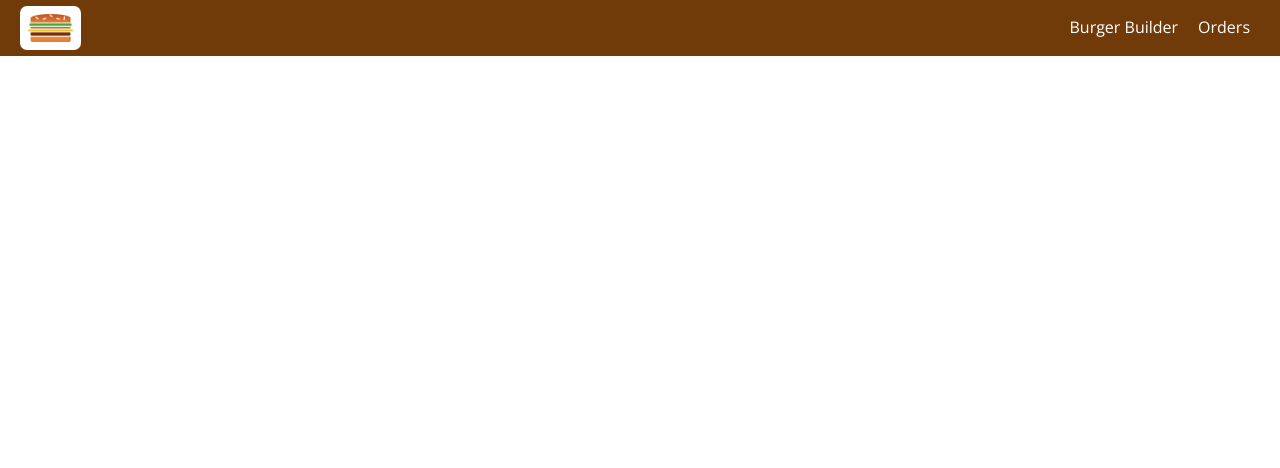
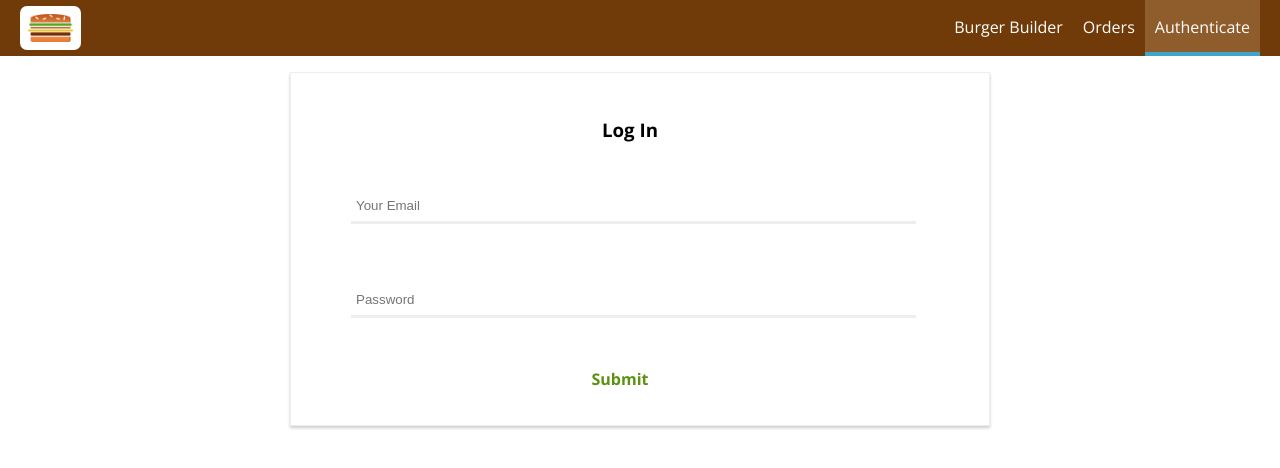
Before and after one commit to DarthVeka/burger-builder, a React app: page /auth in a window 1280 px wide. Shown: the top 468 px of the page. Built offline with nearby package versions, Linux system fonts and the light colour scheme.

Commit message:
Added Auth page

```diff
--- a/src/App.js
+++ b/src/App.js
@@ -5,6 +5,7 @@
 import BurgerBuilder from './containers/BurgerBuilder/BurgerBuilder';
 import Checkout from './containers/Checkout/Checkout';
 import Orders from './containers/Orders/Orders';
+import Auth from './containers/Auth/Auth';
 
 class App extends Component {
   render() {
@@ -14,6 +15,7 @@
           <Switch>
             <Route path='/checkout' component={Checkout} />
             <Route path='/orders' exact component={Orders} />
+            <Route path='/auth' exact component={Auth} />
             <Route path='/' exact component={BurgerBuilder} />
           </Switch>
         </Layout>
--- a/src/components/Navigation/NavigationItems/NavigationItems.js
+++ b/src/components/Navigation/NavigationItems/NavigationItems.js
@@ -7,6 +7,7 @@
     <ul className={classes.NavigationItems}>
         <NavigationItem link='/'>Burger Builder</NavigationItem>
         <NavigationItem link='/orders' >Orders</NavigationItem>
+        <NavigationItem link='/auth' >Authenticate</NavigationItem>
     </ul>
 );
 
--- /dev/null
+++ b/src/containers/Auth/Auth.css
@@ -0,0 +1,15 @@
+.Auth {
+    margin: 20px auto;
+    width: 100%;
+    text-align: center;
+    box-shadow: 0 2px 3px #ccc;
+    border: 1px solid #eee;
+    padding: 25px 70px 15px 50px;
+    box-sizing: border-box;
+}
+
+@media (min-width: 750px) {
+    .Auth {
+        width: 700px;
+    }
+}
--- /dev/null
+++ b/src/containers/Auth/Auth.js
@@ -0,0 +1,112 @@
+import React, { Component } from 'react';
+
+import Input from '../../components/UI/Input/Input';
+import Button from '../../components/UI/Button/Button';
+import classes from './Auth.css';
+
+class Auth extends Component {
+
+    state = {
+        controls: {
+            email: {
+                elementType: 'input',
+                elementConfig: {
+                    type: 'email',
+                    placeholder: 'Your Email'
+                },
+                value: '',
+                validation: {
+                    required: true,
+                    email: true
+                },
+                valid: false,
+                touched: false
+            },
+            password: {
+                elementType: 'input',
+                elementConfig: {
+                    type: 'password',
+                    placeholder: 'Password'
+                },
+                value: '',
+                validation: {
+                    required: true,
+                    minLength: 6
+                },
+                valid: false,
+                touched: false
+            }
+        }
+    }
+
+    checkValidity(value, rules) {
+        let isValid = true;
+
+        if (rules.required) {
+            isValid = value.trim() !== '' && isValid;
+        }
+
+        if (rules.minLength) {
+            isValid = value.length >= rules.minLength && isValid;
+        }
+
+        if (rules.maxLength) {
+            isValid = value.length <= rules.maxLength && isValid;
+        }
+
+        if (rules.email) {
+            const re = /^(([^<>()[\]\\.,;:\s@"]+(\.[^<>()[\]\\.,;:\s@"]+)*)|(".+"))@((\[[0-9]{1,3}\.[0-9]{1,3}\.[0-9]{1,3}\.[0-9]{1,3}\])|(([a-zA-Z\-0-9]+\.)+[a-zA-Z]{2,}))$/;
+            isValid = re.test(String(value).toLowerCase()) && isValid;
+        }
+
+        return isValid;
+    }
+
+    inputChangedHandeler = (event, controlName) => {
+        const updatedControls = {
+            ...this.state.controls,
+            [controlName] : {
+                ...this.state.controls[controlName],
+                value: event.target.value,
+                valid: this.checkValidity(event.target.value, this.state.controls[controlName].validation),
+                touched: true
+            }
+        }
+        this.setState({ controls: updatedControls });
+    }
+
+    render() {
+
+        const formElementsArray = [];
+        for (let key in this.state.controls) {
+            formElementsArray.push({
+                id: key,
+                config: this.state.controls[key]
+            })
+        }
+
+        const form = formElementsArray.map(formElem => (
+            <Input
+                validity={formElem.config.valid}
+                touched={formElem.config.touched}
+                key={formElem.id}
+                elementType={formElem.config.elementType}
+                elementConfig={formElem.config.elementConfig}
+                value={formElem.config.value}
+                changed={(event) => this.inputChangedHandeler(event, formElem.id)}
+            />
+        ));
+
+        return (
+            <div className={classes.Auth}>
+                <h3>Log In</h3>
+                <form>
+                    {form}
+                    <Button btnType='Success'>Submit</Button>
+                </form>
+            </div>
+        );
+    }
+}
+
+export default Auth;
```
